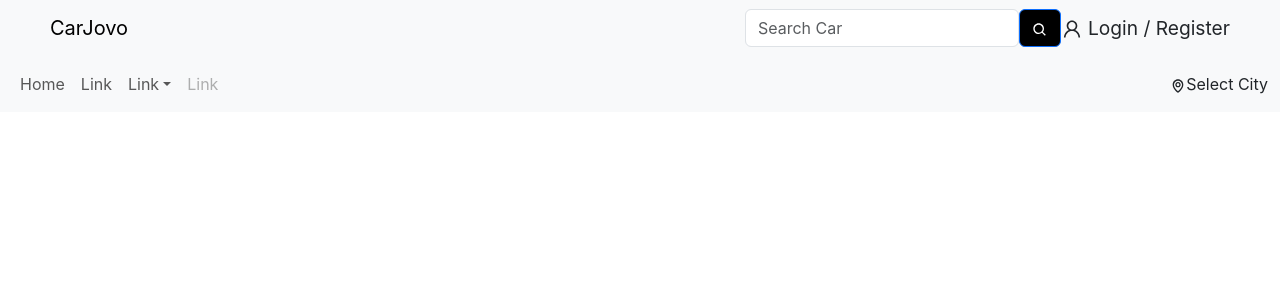
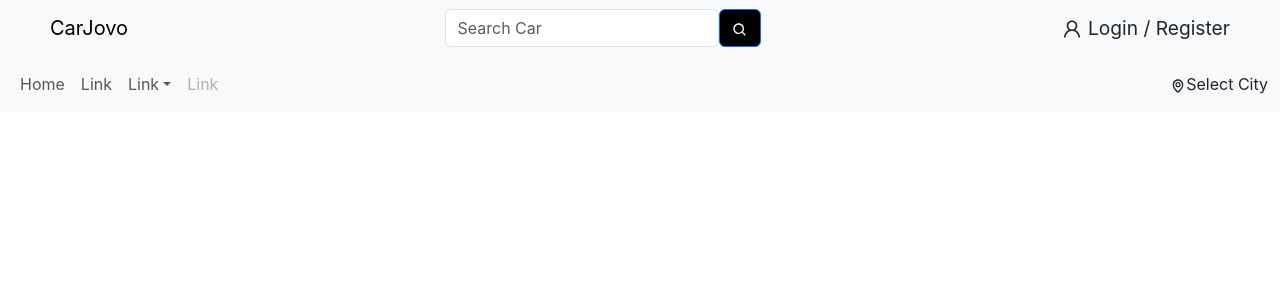
Before and after one commit to KunjDetroja/Car_Showroom, a React (Create React App) app in the folder car_showroom/: page / in a window 1280 px wide. Shown: the top 300 px of the page. Built offline with nearby package versions, Linux system fonts and the light colour scheme.

Commit message:
fix spacing issue

```diff
--- a/car_showroom/package.json
+++ b/car_showroom/package.json
@@ -7,7 +7,6 @@
     "@testing-library/react": "^13.4.0",
     "@testing-library/user-event": "^13.5.0",
     "bootstrap": "^5.3.1",
-    "node": "^20.5.1",
     "react": "^18.2.0",
     "react-bootstrap": "^2.8.0",
     "react-dom": "^18.2.0",
--- a/car_showroom/src/App.css
+++ b/car_showroom/src/App.css
@@ -41,7 +41,7 @@
 
 .mainnav{
   .navbar-collapse{
-    flex-grow: unset !important;
+    justify-content: space-between;
   }
   font-size: larger;
   max-height: 80px;
--- a/car_showroom/src/Components/Navbar.js
+++ b/car_showroom/src/Components/Navbar.js
@@ -13,6 +13,7 @@ function NavScrollExample() {
         <Navbar.Brand href="#">CarJovo</Navbar.Brand>
         <Navbar.Toggle aria-controls="navbarScroll" />
         <Navbar.Collapse id="navbarScroll">
+          <div></div>
           <Form className='d-flex'>
             <Form.Control
               type="search"
```
